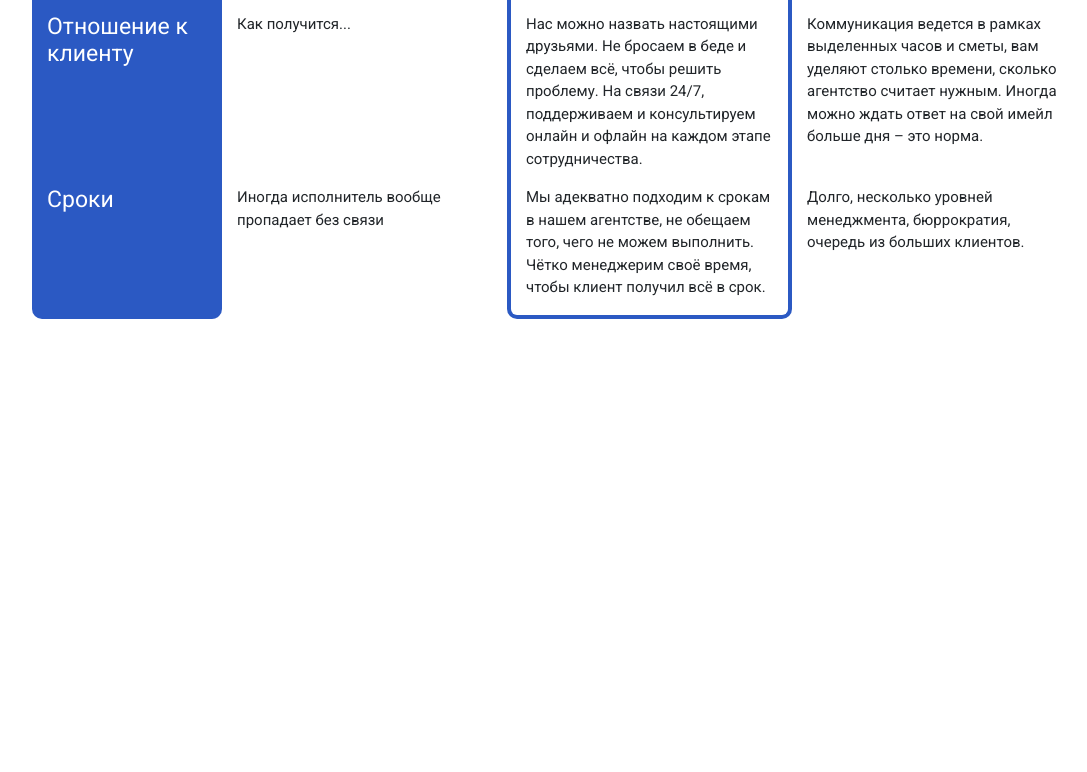
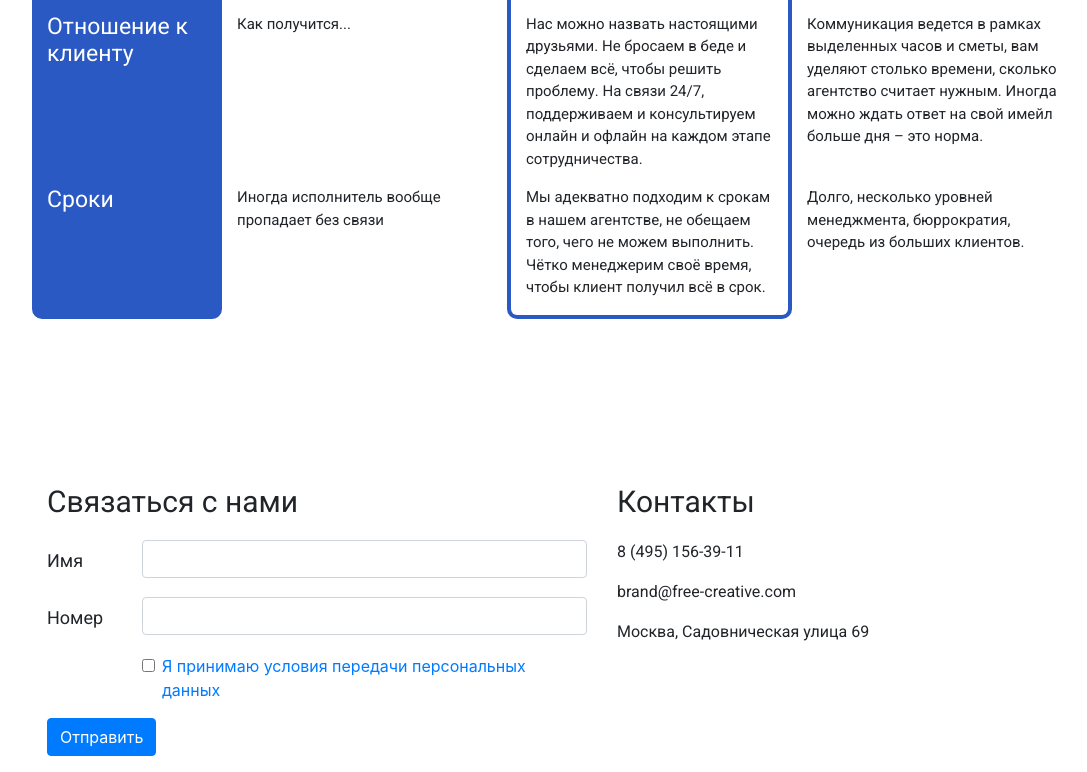
Before and after one commit to AntonZadereiko/Bootstrap, a plain HTML site: page index.html in a window 1280 px wide. Shown: the part 8564-9336 px from the top of the page, without its empty margins (38-1125 px from the left). Before the commit the page ends 9033 px from the top, so only its background shows below. Drawn offline with nearby package versions, Linux system fonts and the light colour scheme.

Commit message:
add footer

```diff
--- a/css/style.scss
+++ b/css/style.scss
@@ -399,3 +399,22 @@ header{
     }
   }
 }
+footer{
+  .col-form-label{
+    font-family: $main_font;
+    font-size: 18px;
+  }
+  .form-check-label{
+    color: #007bff;
+  }
+.contact_title{
+  font-family: $main_font;
+  font-size: 30px;
+  margin-bottom: 20px;
+  margin-top: 15px;
+}
+  .contact_text{
+    font-family: $main_font;
+    font-size: 16px;
+  }
+}
--- a/index.html
+++ b/index.html
@@ -327,6 +327,50 @@
         </div>
     </div>
 </section>
+<footer>
+    <div class="container">
+        <div class="row">
+            <div class="col-sm-12 col-lg-6">
+                <h3 class="contact_title">Связаться с нами</h3>
+            <form>
+                <div class="form-group row">
+                    <label class="col-sm-2 col-form-label">Имя</label>
+                    <div class="col-sm-10">
+                        <input type="text" class="form-control">
+                    </div>
+                </div>
+                <div class="form-group row">
+                    <label class="col-sm-2 col-form-label">Номер</label>
+                    <div class="col-sm-10">
+                        <input type="number" class="form-control">
+                    </div>
+                </div>
+                <div class="form-group row">
+                    <div class="col-sm-10 offset-sm-2">
+                        <div class="form-check">
+                            <input class="form-check-input" type="checkbox" id="gridCheck1">
+                            <label class="form-check-label" for="gridCheck1">
+                                Я принимаю условия передачи персональных данных
+                            </label>
+                        </div>
+                    </div>
+                </div>
+                <div class="form-group row">
+                    <div class="col-sm-10">
+                        <button type="submit" class="btn btn-primary">Отправить</button>
+                    </div>
+                </div>
+            </form>
+            </div>
+            <div class="col-sm-12 col-lg-6">
+                <h3 class="contact_title">Контакты</h3>
+                <p class="contact_text">8 (495) 156-39-11</p>
+                <p class="contact_text">brand@free-creative.com</p>
+                <p class="contact_text">Москва, Садовническая улица 69</p>
+            </div>
+        </div>
+    </div>
+</footer>
 <script src="https://code.jquery.com/jquery-3.6.3.min.js" integrity="sha256-pvPw+upLPUjgMXY0G+8O0xUf+/Im1MZjXxxgOcBQBXU=" crossorigin="anonymous"></script>
 <script src="js/bootstrap.js"></script>
 </body>
```
Also changed, not shown: css/style.css, 1 other file.
